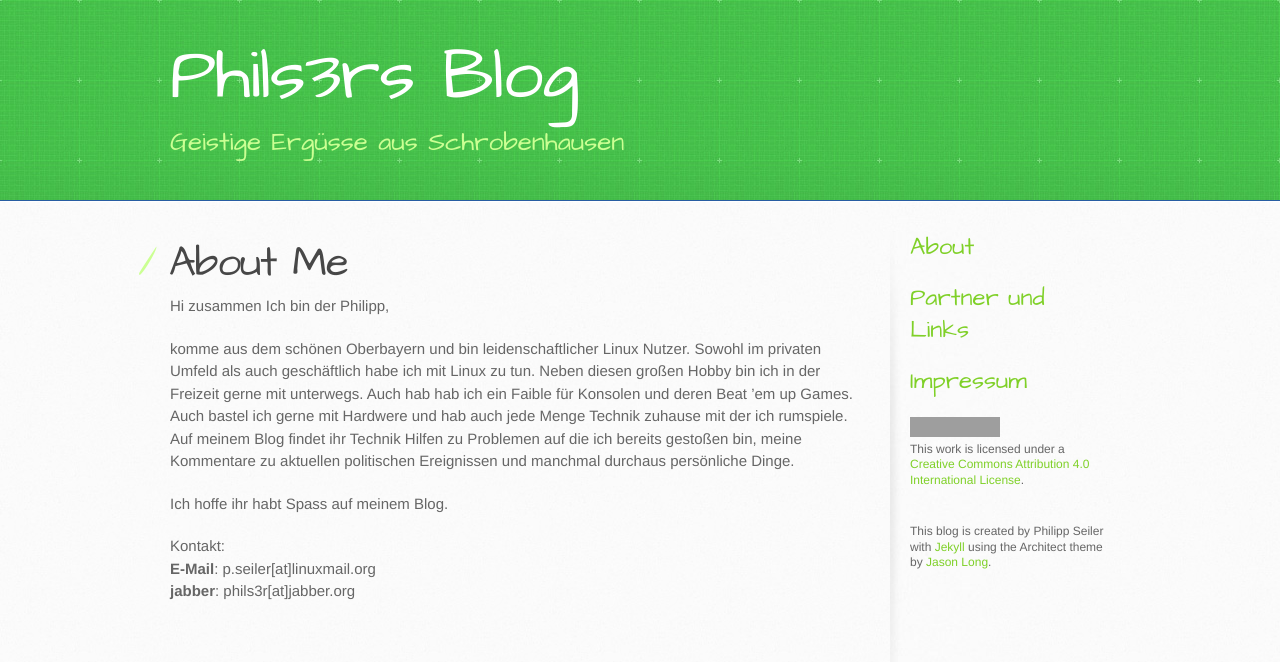
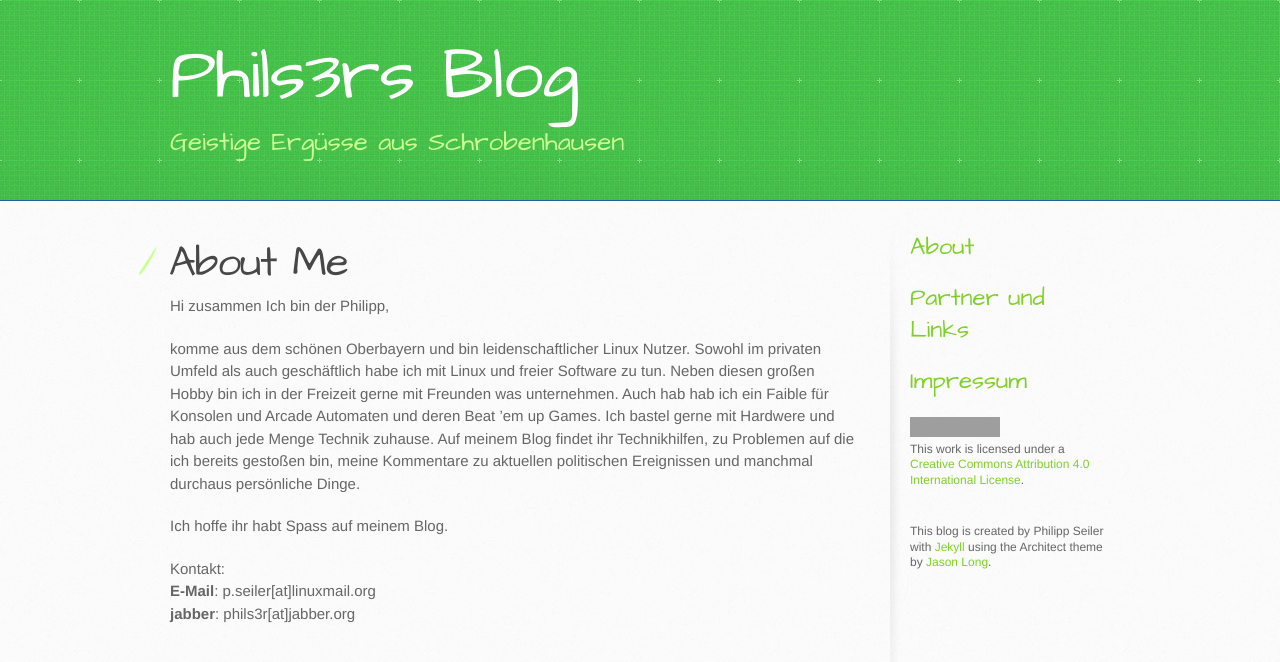
Before and after one commit to pseiler/phils3rs_blog, a Jekyll site: the page built from about.html, in a window 1280 px wide. Shown: the top 662 px of the page. Built offline with Jekyll 4.4.1, drawn with Linux system fonts in a browser that asks for light colours; Markdown is read by kramdown in place of the engine named in the settings; grey boxes are pictures that could not be loaded.

Commit message:
- enhanced about page

```diff
--- a/about.html
+++ b/about.html
@@ -5,16 +5,9 @@ title: About Me
 
 <div id="about">
   <h1>About Me</h1>
-<!--ul class="posts">
-  {% for post in site.posts %}
-    <li><span><font size=+1>{{ post.date | date_to_string }}</span> &raquo; <a href="{{ post.url }}"><b>{{ post.title }}</b></a></font>
-      {{ post.excerpt }}<br>
-    </li>
-  {% endfor %}
-</ul-->
 <p>Hi zusammen Ich bin der Philipp,</p>
 
-<p>komme aus dem schönen Oberbayern und bin leidenschaftlicher Linux Nutzer. Sowohl im privaten Umfeld als auch geschäftlich habe ich mit Linux zu tun. Neben diesen großen Hobby bin ich in der Freizeit gerne mit unterwegs. Auch hab hab ich ein Faible für Konsolen und deren Beat ’em up Games. Auch bastel ich gerne mit Hardwere und hab auch jede Menge Technik zuhause mit der ich rumspiele. Auf meinem Blog findet ihr Technik Hilfen zu Problemen auf die ich bereits gestoßen bin, meine Kommentare zu aktuellen politischen Ereignissen und manchmal durchaus persönliche Dinge.</p>
+<p>komme aus dem schönen Oberbayern und bin leidenschaftlicher Linux Nutzer. Sowohl im privaten Umfeld als auch geschäftlich habe ich mit Linux und freier Software zu tun. Neben diesen großen Hobby bin ich in der Freizeit gerne mit Freunden was unternehmen. Auch hab hab ich ein Faible für Konsolen und Arcade Automaten und deren Beat ’em up Games. Ich bastel gerne mit Hardwere und hab auch jede Menge Technik zuhause. Auf meinem Blog findet ihr Technikhilfen, zu Problemen auf die ich bereits gestoßen bin, meine Kommentare zu aktuellen politischen Ereignissen und manchmal durchaus persönliche Dinge.</p>
 
 <p>Ich hoffe ihr habt Spass auf meinem Blog.</p>
 
```
